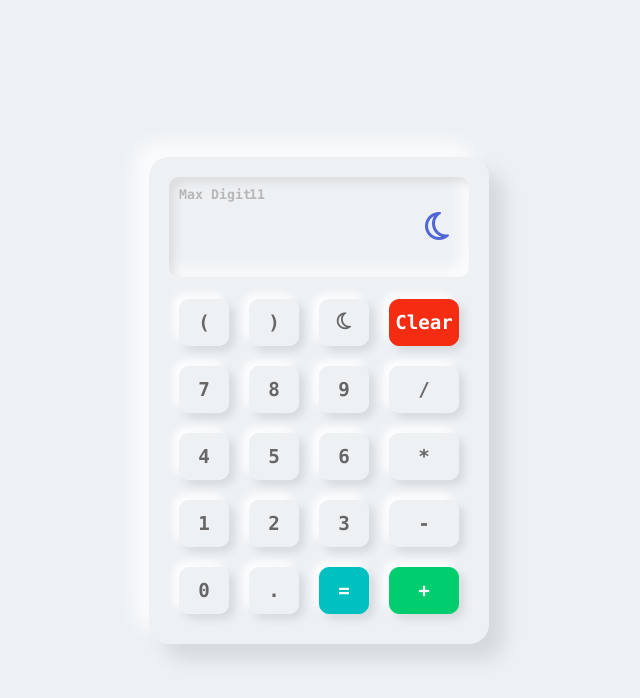
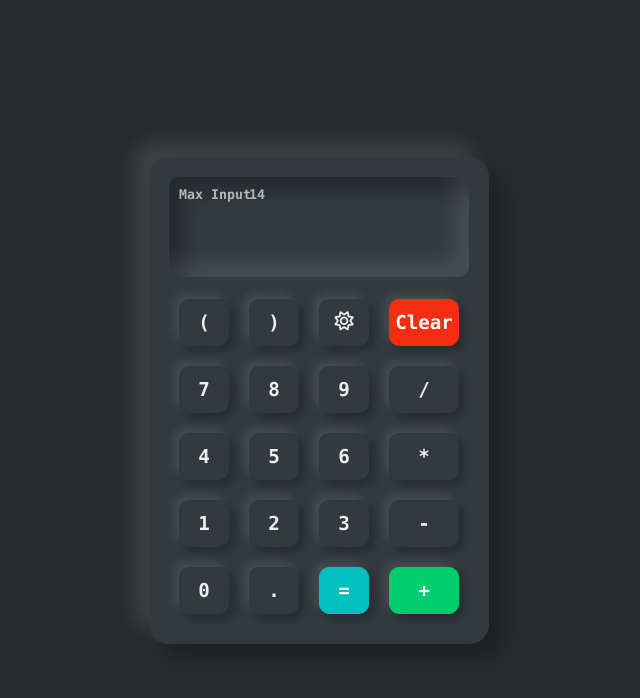
Before and after one commit to sheikh-nadif/Stylish-Calculator, a plain HTML site: page index.html in a window 1280 px wide. Both pictures are taken after a click on the element 665 px from the left and 322 px from the top of the page. Shown: the whole page, without its empty margins (321-961 px from the left). Drawn offline with Linux system fonts and the light colour scheme.

Commit message:
done with dark theme

```diff
--- a/index.html
+++ b/index.html
@@ -12,14 +12,14 @@
 <body>
     <div class="calculator">
         <div class="count">
-            <h5 id="max">Max Digit</h5>
-            <h5 id="count">12</h5>
+            <h5 id="max">Max Input</h5>
+            <h5 id="count">14</h5>
         </div>
         <div class="buttons">
             <h2 id="value"></h2>
                 <span id="">(</span>
                 <span id="">)</span>
-                <span id="light"><i class="fa fa-moon-o" aria-hidden="true"></i></span>
+                <span id="theme"><i class="fa fa-moon-o" aria-hidden="true"></i></span>
                 <span id="clear">Clear</span>
 
                 <span id="">7</span>
--- a/script.js
+++ b/script.js
@@ -2,26 +2,30 @@ let buttons = document.querySelector(".buttons");
 let btn = document.querySelectorAll("span");
 let value = document.getElementById("value");
 let counter = document.getElementById("count");
-let count = 12;
+let count = 14;
 
 for(let i=0; i<btn.length; i++){
     btn[i].addEventListener("click", function(){
-        //if value.length .......
+
         if(this.innerHTML == "="){
             const result = eval(value.innerHTML);
             const strResult = result.toString()
             value.innerHTML = strResult.substring(0,14);
-            count = 12;
-            counter.innerHTML = "12";
+            count = 14;
+            counter.innerHTML = "14";
         }
         else{
             if(this.innerHTML == "Clear"){
                 value.innerHTML = "";
-                count = 12;
-                counter.innerHTML = "12";
+                count = 14;
+                counter.innerHTML = "14";
             }
             else{
-                    value.innerHTML += this.innerHTML;
+                    if(value.innerHTML.length > 13){
+                        value.innerHTML += " ";
+                    }
+                    else {
+                        value.innerHTML += this.innerHTML;
 
                     count -- ;
                     if (count >= 10){
@@ -33,7 +37,23 @@ for(let i=0; i<btn.length; i++){
                     else{
                         counter.innerHTML = "Full";
                     }
+                    }
                 }
-        } //If.........
+        }
     })
 }
+
+
+
+let themeBTN = document.getElementById("theme");
+let body = document.querySelector("body");
+let iframe = document.querySelector("i");
+let theme = iframe.classList.contains('fa-moon-o');
+themeBTN.onclick = function (){
+    body.classList.toggle('dark-body');
+    iframe.classList.toggle('fa-sun-o');
+    iframe.classList.toggle('fa-moon-o');
+    value.innerHTML = "";
+    count = 14;
+    counter.innerHTML = "14";
+}
--- a/style.css
+++ b/style.css
@@ -12,6 +12,9 @@ body{
     min-height: 100vh;
     background: #edf1f4;
 }
+.dark-body{
+    background: #282c2f;
+}
 
 .calculator{
     position: relative;
@@ -20,6 +23,12 @@ body{
     border-radius: 20px;
     box-shadow: 15px 15px 20px rgba(0,0,0,0.1),
                 -15px -15px 20px #fffb;
+}
+.dark-body .calculator{
+    background: #33393e;
+    box-shadow: 15px 15px 20px rgba(0,0,0,0.25),
+                -15px -15px 20px rgba(255, 255, 255, 0.1);
+
 }
 
 body .calculator .buttons{
@@ -45,7 +54,7 @@ body .calculator .buttons #value{
     height: 100px;
     width: 100%;
     text-align: end;
-    color: #5166d6;
+    color: rgb(42, 209, 190);
     line-height: 100px;
     border-radius: 10px;
     box-shadow: inset 5px 5px 10px rgba(0,0,0,0.1),
@@ -54,8 +63,15 @@ body .calculator .buttons #value{
     padding: 0 20px;
     font-size: 2em;
     font-weight: 500;
-    word-wrap: break-word;
-    word-break: break-all;
+    /* word-wrap:break-word;
+    word-break: break-all; */
+}
+.dark-body .calculator .buttons #value{
+    background: #33393e;
+    color: rgb(255, 193, 78);
+    box-shadow: inset 15px 15px 20px rgba(0,0,0,0.25),
+                inset -15px -15px 20px rgba(255, 255, 255, 0.1);
+
 }
 
 .calculator .buttons span{
@@ -78,11 +94,22 @@ body .calculator .buttons #value{
     box-shadow: 5px 5px 10px rgba(0,0,0,0.1),
                 -5px -5px 10px #fff;
 }
+.dark-body .calculator .buttons span{
+    color: #eee;
+    border: 2px solid #3333330c;
+    box-shadow: 5px 5px 10px rgba(0,0,0,0.25),
+                -5px -5px 10px rgba(255, 255, 255, 0.1);
+}
 
 .calculator .buttons span:active{
     box-shadow: inset 5px 5px 10px rgba(0,0,0,0.1),
                 inset -5px -5px 20px #fff;
     color: turquoise;
+}
+.dark-body .calculator .buttons span:active{
+    box-shadow: inset 5px 5px 10px rgba(0,0,0,0.25),
+                inset -5px -5px 10px rgba(255, 255, 255, 0.1);
+    color: rgb(255, 208, 121);
 }
 
 .calculator .buttons span#clear
```
